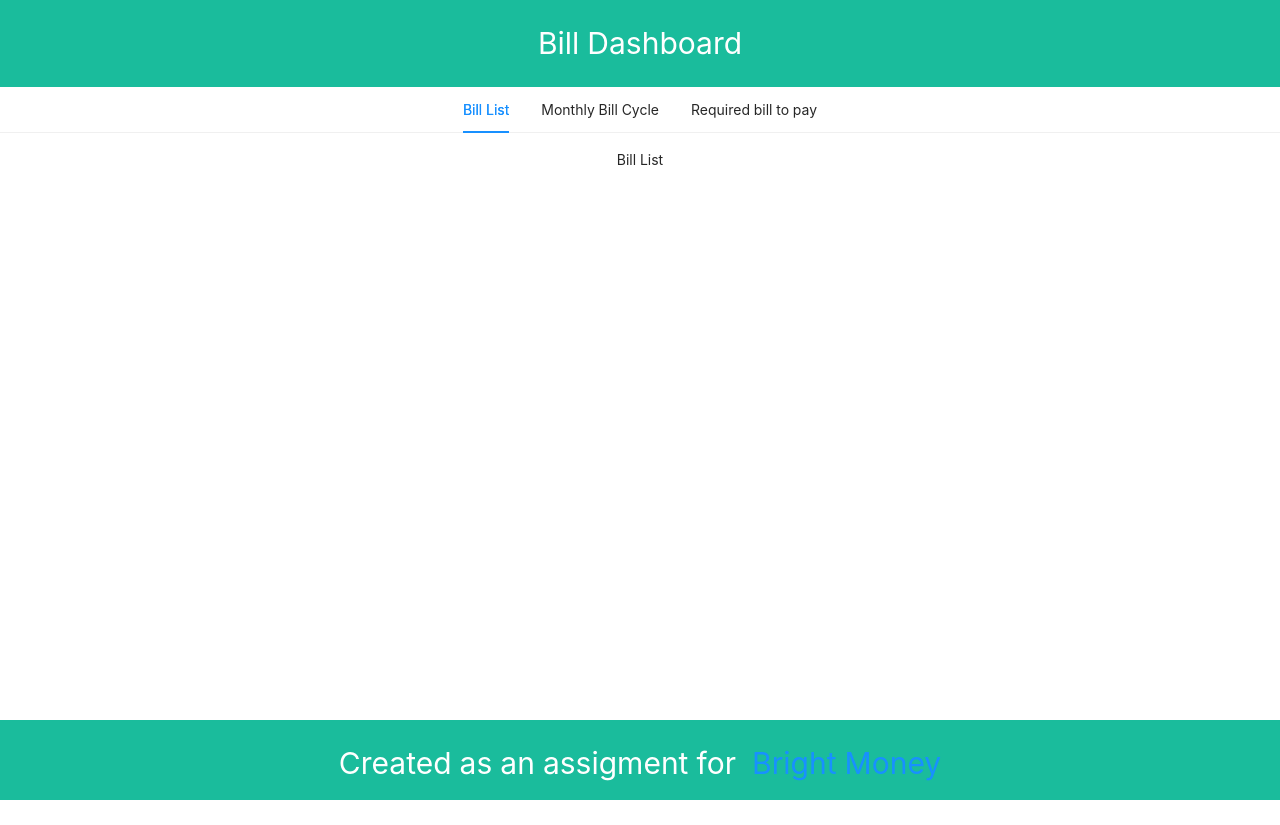
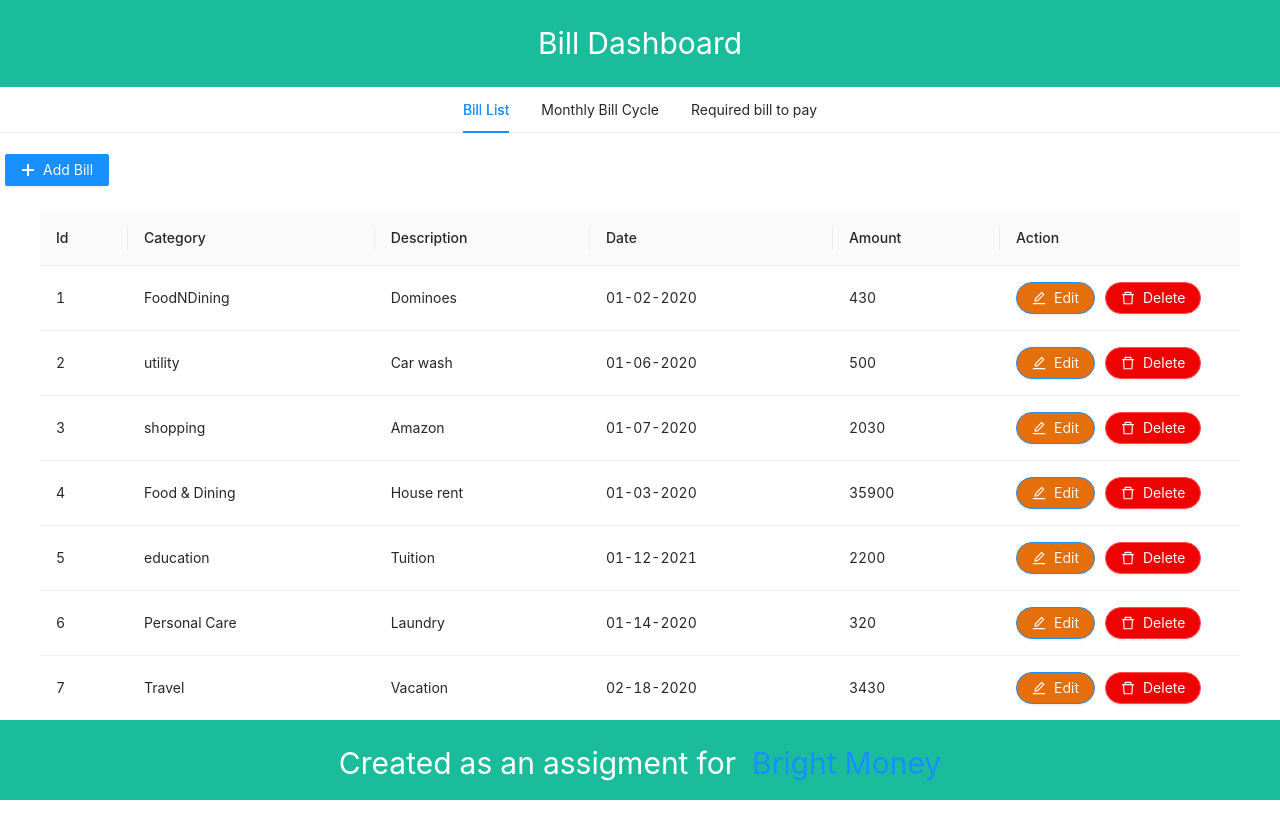
Before and after one commit to AbhishekSatyam96/bill-portal, a React (Create React App) app: page / in a window 1280 px wide. Before the commit the page ends 800 px from the top, so only its background shows below. Built offline with nearby package versions, Linux system fonts and the light colour scheme.

Commit message:
work on dashboard

```diff
--- a/package.json
+++ b/package.json
@@ -9,8 +9,11 @@
     "antd": "^4.13.0",
     "react": "^17.0.1",
     "react-dom": "^17.0.1",
+    "react-redux": "^7.2.2",
     "react-scripts": "4.0.3",
     "redux": "^4.0.5",
+    "redux-logger": "^3.0.6",
+    "redux-thunk": "^2.3.0",
     "web-vitals": "^1.0.1"
   },
   "scripts": {
--- a/src/App.js
+++ b/src/App.js
@@ -3,6 +3,8 @@ import './App.css';
 import Header from './components/Header';
 import Footer from './components/Footer';
 import Dashboard from './components/Dashboard';
+import Store from './redux/store';
+import { Provider } from 'react-redux';
 
 function App() {
   return (
@@ -21,9 +23,11 @@ function App() {
           Learn React
         </a>
       </header> */}
-      <Header />
-      <Dashboard />
-      <Footer />
+      <Provider store={Store}>
+        <Header />
+        <Dashboard />
+        <Footer />
+      </Provider>
     </div>
   );
 }
--- a/src/components/BillList/index.jsx
+++ b/src/components/BillList/index.jsx
@@ -0,0 +1,103 @@
+import React, { Component } from 'react';
+import './index.css'
+import PropTypes from "prop-types";
+import { connect } from "react-redux";
+import { bindActionCreators } from "redux";
+import { addBill, editBill, deleteBill } from "../../redux/actions/BillActions";
+import { Table, Button } from 'antd';
+import { EditOutlined, DeleteOutlined, PlusOutlined } from '@ant-design/icons';
+class BillList extends Component {
+    constructor(props) {
+        super(props);
+        this.state = {
+
+        }
+    }
+    componentDidMount = () => {
+        console.log("props of bill list", this.props);
+    }
+    render() {
+        const columns = [
+            {
+                title: 'Id',
+                dataIndex: 'id',
+                key: 'id',
+            },
+            {
+                title: 'Category',
+                dataIndex: 'category',
+                key: 'category',
+            },
+            {
+                title: 'Description',
+                dataIndex: 'description',
+                key: 'description',
+            },
+            {
+                title: 'Date',
+                dataIndex: 'date',
+                key: 'date',
+            },
+            {
+                title: 'Amount',
+                dataIndex: 'amount',
+                key: 'amount',
+            },
+            {
+                title: 'Action',
+                width: '20%',
+                render: () => (
+                    <div>
+                        <Button type="primary"
+                            style={{ backgroundColor: '#e56f0a', color: 'white', borderRadius: '100px', marginRight: '10px' }}
+                        >
+                            <EditOutlined />
+                            Edit</Button>
+                        <Button type="danger" style={{ backgroundColor: '#ee0202', color: 'white', borderRadius: '100px' }}>
+                            <DeleteOutlined />Delete</Button>
+                    </div>
+                )
+            }
+        ];
+        return (
+            <div
+
+            >
+                <Button type="primary"
+                    style={{ float: 'left', margin: '5px' }}
+                ><PlusOutlined />Add Bill</Button>
+                <Table
+                    style={{
+                        margin: '20px',
+                        padding: '20px'
+                    }}
+                    dataSource={this.props.billData}
+                    columns={columns}
+                />
+            </div>
+        )
+    }
+}
+
+BillList.propTypes = {
+    props: PropTypes
+};
+
+const mapStateToProps = state => {
+    return {
+        billData: state.BillState.billData
+    };
+};
+
+const mapDispatchToProps = dispatch => {
+    return bindActionCreators(
+        {
+            addBill,
+            editBill,
+            deleteBill
+        },
+        dispatch
+    );
+};
+
+export default connect(mapStateToProps, mapDispatchToProps)(BillList);
--- a/src/components/Dashboard/index.jsx
+++ b/src/components/Dashboard/index.jsx
@@ -1,6 +1,7 @@
 import React, { Component } from 'react';
 import './index.css'
 import { Tabs } from 'antd';
+import BillList from '../BillList';
 
 const { TabPane } = Tabs;
 export default class Dashboard extends Component {
@@ -9,7 +10,7 @@ export default class Dashboard extends Component {
             <div >
                 <Tabs defaultActiveKey="1" centered>
                     <TabPane tab="Bill List" key="1">
-                        Bill List
+                        <BillList />
                     </TabPane>
                     <TabPane tab="Monthly Bill Cycle" key="2">
                         Content of Tab Pane 2
```
Also changed, not shown: src/redux/reducers/BillReducer.js (+8 -3 lines), 1 other file (tests, documents, lock files or other folders).
